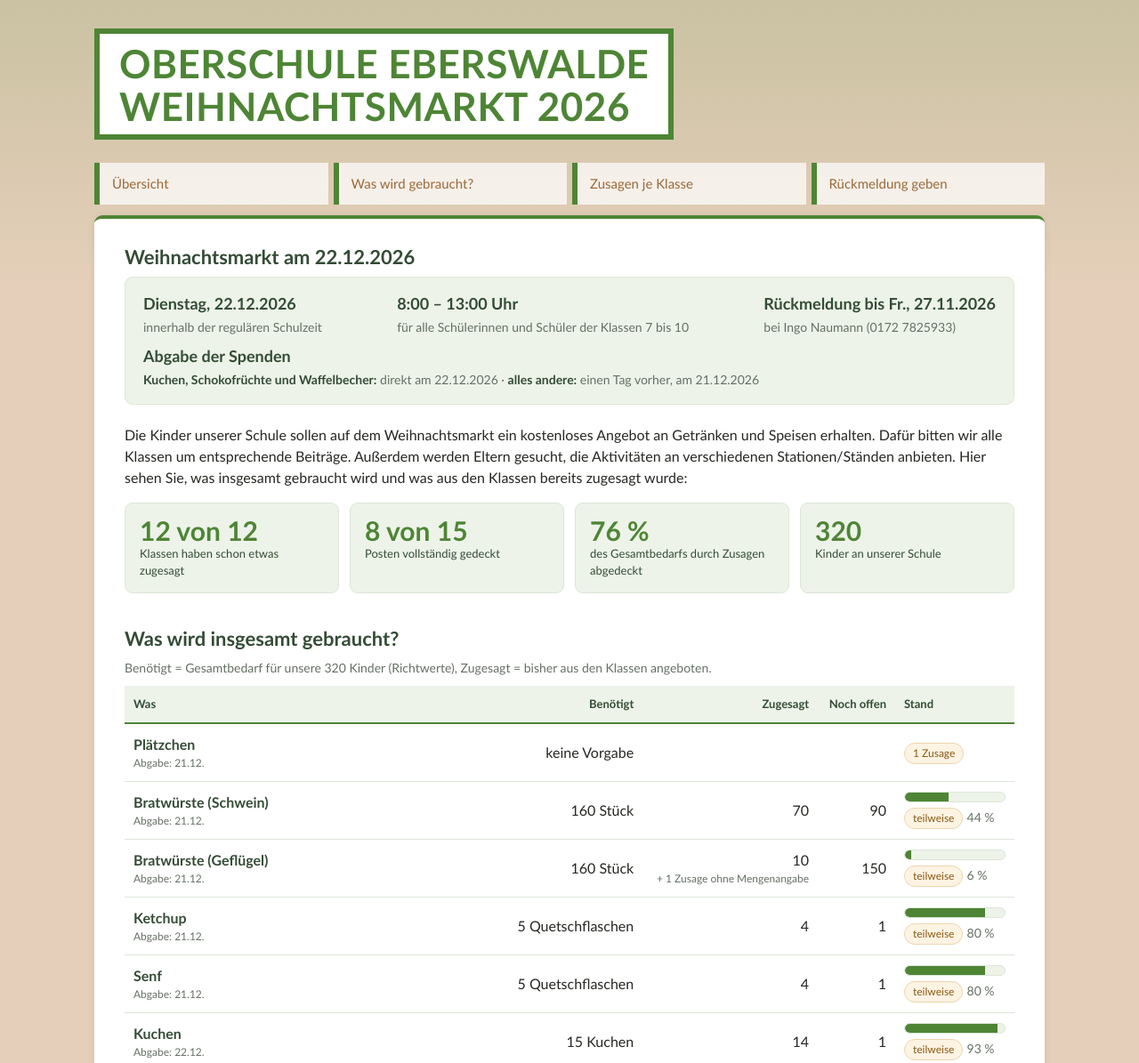
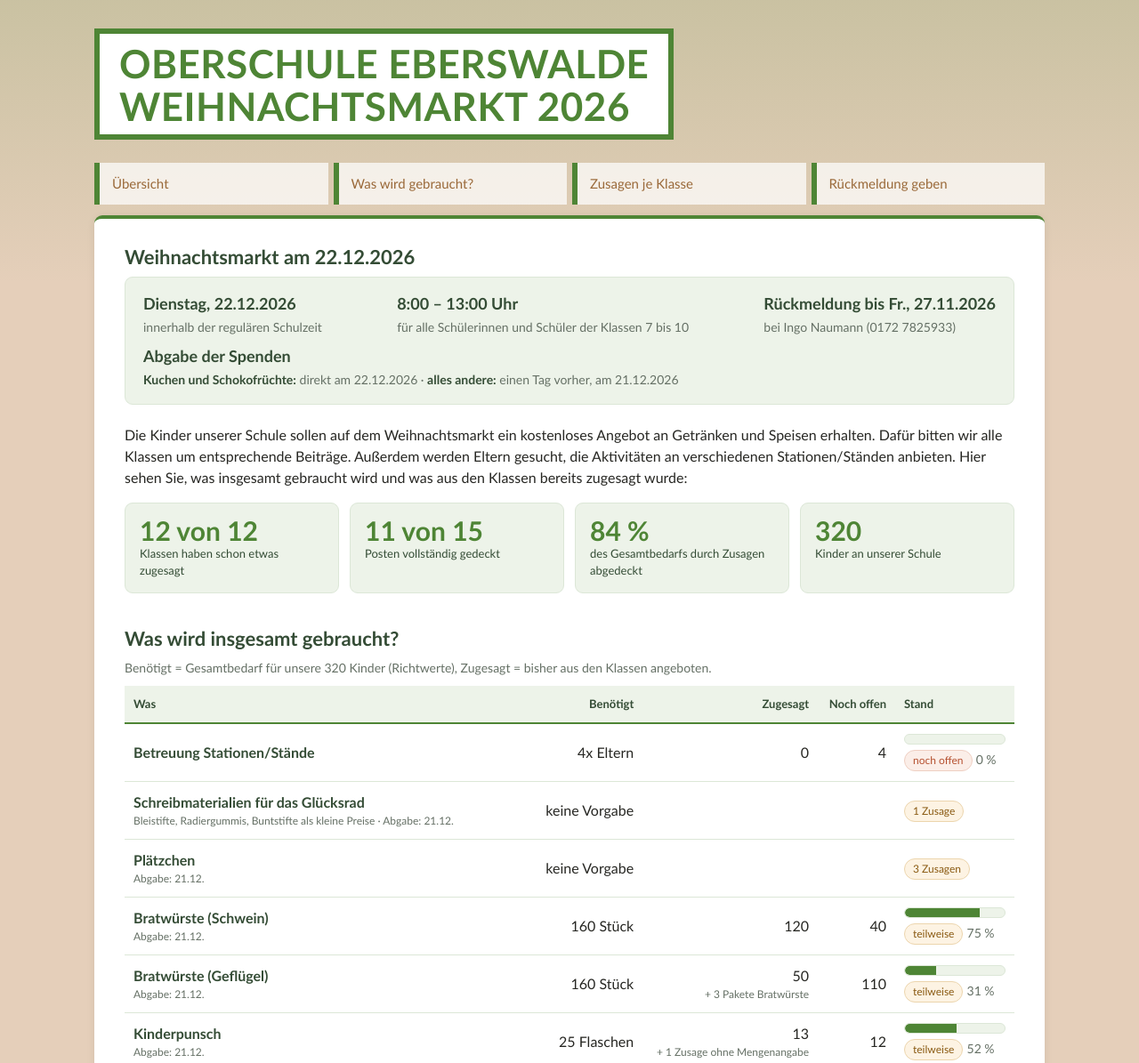
Before and after one commit to Ingo-Naumann/oberschule-eberswalde, a plain HTML site: page index.html in a window 1280 px wide. Shown: the top 1195 px of the page at 89% size. Drawn offline with Linux system fonts and the light colour scheme.

Commit message:
Add files via upload

```diff
--- a/index.html
+++ b/index.html
@@ -252,7 +252,7 @@
         <div><b>Dienstag, 22.12.2026</b><br><span class="muted">innerhalb der regulären Schulzeit</span></div>
         <div><b>8:00 – 13:00 Uhr</b><br><span class="muted">für alle Schülerinnen und Schüler der Klassen 7 bis 10</span></div>
         <div><b>Rückmeldung bis Fr., 27.11.2026</b><br><span class="muted">bei Ingo Naumann (0172 7825933)</span></div>
-        <div><b>Abgabe der Spenden</b><br><span class="muted"><b>Kuchen, Schokofrüchte und Waffelbecher:</b> direkt am 22.12.2026 · <b>alles andere:</b> einen Tag vorher, am 21.12.2026</span></div>
+        <div><b>Abgabe der Spenden</b><br><span class="muted"><b>Kuchen und Schokofrüchte:</b> direkt am 22.12.2026 · <b>alles andere:</b> einen Tag vorher, am 21.12.2026</span></div>
       </div>
       <p class="lead">Die Kinder unserer Schule sollen auf dem Weihnachtsmarkt ein kostenloses Angebot an Getränken und Speisen erhalten. Dafür bitten wir alle Klassen um entsprechende Beiträge. Außerdem werden Eltern gesucht, die Aktivitäten an verschiedenen Stationen/Ständen anbieten. Hier sehen Sie, was insgesamt gebraucht wird und was aus den Klassen bereits zugesagt wurde:</p>
 
@@ -312,7 +312,7 @@
    ===================================================================== */
 
 // Stand der Liste (Datum und Uhrzeit bei Änderungen anpassen)
-const STAND = "23.11.2026, 19:21 Uhr";
+const STAND = "23.11.2026, 21:46 Uhr";
 
 const KINDER = 320;   // Anzahl Kinder an der Schule
 
@@ -324,25 +324,24 @@ const KINDER = 320;   // Anzahl Kinder an der Schule
    abgabe   = Abgabetermin (Standard: 21.12.; Kuchen 22.12.; null = entfällt)
    ANNAHMEN: Die Richtwerte sind Schätzungen und bitte anpassen! */
 const BEDARF = [
+  { key:"Betreuung Stationen/Stände", einheit:"Eltern|Eltern", mal:true, soll:4, abgabe:null },
+  { key:"Schreibmaterialien für das Glücksrad", einheit:"", soll:null, regel:"Bleistifte, Radiergummis, Buntstifte als kleine Preise" },
   { key:"Plätzchen",         einheit:"Dose/Tüte|Dosen/Tüten", soll:null },
   { key:"Bratwürste (Schwein)", einheit:"Stück|Stück",    soll:160 },
-  { key:"Bratwürste (Geflügel)",  einheit:"Stück|Stück",       soll:160 },
+  { key:"Bratwürste (Geflügel)",  einheit:"Stück|Stück",       soll:160, extra:"+ 3 Pakete Bratwürste" },
+  { key:"Kinderpunsch",      einheit:"Flasche|Flaschen",  soll:25 },
   { key:"Ketchup",           einheit:"Quetschflasche|Quetschflaschen",  soll:5 },
   { key:"Senf",              einheit:"Quetschflasche|Quetschflaschen",  soll:5 },
   { key:"Kuchen",            einheit:"Kuchen|Kuchen",     soll:15, abgabe:"22.12." },
-  { key:"Kinderpunsch",      einheit:"Flasche|Flaschen",  soll:25 },
   { key:"Waffelteig",        einheit:"Liter|Liter",       soll:30 },
   { key:"Milch",             einheit:"Liter|Liter",       soll:16, regel:"für Kakao" },
   { key:"Kakaopulver",       einheit:"Packung 400/500g|Packungen 400/500g", soll:2 },
   { key:"Pappbecher",        einheit:"Stück|Stück",       soll:350 },
   { key:"Pappteller",        einheit:"Stück|Stück",       soll:350 },
-  { key:"Schreibmaterialien für das Glücksrad", einheit:"", soll:null, regel:"Bleistifte, Radiergummis, Buntstifte als kleine Preise" },
-  { key:"Betreuung Stationen/Stände", einheit:"Eltern|Eltern", mal:true, soll:4, abgabe:null },
   { key:"Betreuung Bastelstation", einheit:"Eltern|Eltern", mal:true, soll:3, abgabe:null },
   { key:"Betreuung Kuchenstand", einheit:"Eltern|Eltern", mal:true, soll:1, abgabe:null },
   { key:"Glühweinkocher",    einheit:"Gerät|Geräte",      soll:1 },
   { key:"Schokofrüchte",     einheit:"Portion|Portionen", soll:null, abgabe:"22.12." },
-  { key:"Waffelbecher", einheit:"", soll:null, abgabe:"22.12." },
   { key:"Zuckerstangen",     einheit:"",                  soll:null },
 ];
 BEDARF.forEach(b=>{ if(b.soll===undefined) b.soll = Math.ceil(KINDER*b.proKind - 1e-9); });
@@ -353,14 +352,15 @@ BEDARF.forEach(b=>{ if(b.soll===undefined) b.soll = Math.ceil(KINDER*b.proKind -
    menge  = Zahl, oder null wenn keine Menge genannt wurde
    notiz  = optionaler Zusatz (z. B. "3–4 Flaschen") */
 const ZUSAGEN = [
-  { klasse:"7a",  key:"Waffelbecher", menge:null },
-  { klasse:"7a",  key:"Zuckerstangen",          menge:null },
+  { klasse:"7a",  key:"Kuchen",                 menge:1 },
+  { klasse:"7a",  key:"Zuckerstangen",          menge:null, stumm:true },
   { klasse:"7a",  key:"Betreuung Bastelstation",  menge:1 },
   { klasse:"7a",  key:"Milch",                  menge:4 },
   { klasse:"7a",  key:"Ketchup",                menge:1 },
   { klasse:"7a",  key:"Senf",                   menge:1 },
   { klasse:"7a",  key:"Bratwürste (Geflügel)",   menge:10 },
   { klasse:"7a",  key:"Bratwürste (Schwein)",   menge:10 },
+  { klasse:"7a",  key:"Kinderpunsch",           menge:5 },
 
   { klasse:"7b",  key:"Ketchup",                menge:1 },
   { klasse:"7b",  key:"Senf",                   menge:1 },
@@ -377,12 +377,17 @@ const ZUSAGEN = [
   { klasse:"8b",  key:"Kuchen",                 menge:2 },
   { klasse:"8b",  key:"Betreuung Bastelstation",  menge:1 },
   { klasse:"8b",  key:"Glühweinkocher",         menge:1 },
+  { klasse:"8b",  key:"Bratwürste (Schwein)",   menge:50 },
+  { klasse:"8b",  key:"Ketchup",                menge:2 },
+  { klasse:"8b",  key:"Senf",                   menge:2 },
 
   { klasse:"8c",  key:"Bratwürste (Schwein)",   menge:20 },
   { klasse:"8c",  key:"Kuchen",                 menge:1 },
-  { klasse:"8c",  key:"Plätzchen",              menge:null, stumm:true },
+  { klasse:"8c",  key:"Plätzchen",              menge:null, stumm:true, anzeige:"1× Plätzchen" },
 
   { klasse:"9a",  key:"Kuchen",                 menge:3 },
+  { klasse:"9a",  key:"Bratwürste (Geflügel)",  menge:20 },
+  { klasse:"9a",  key:"Plätzchen",              menge:null, stumm:true, anzeige:"2× Plätzchen", zusagen:2 },
   { klasse:"9b",  key:"Kuchen",                 menge:3 },
   { klasse:"9c",  key:"Pappteller",             menge:350 },
   { klasse:"9c",  key:"Pappbecher",             menge:350 },
@@ -392,6 +397,7 @@ const ZUSAGEN = [
   { klasse:"10a", key:"Kinderpunsch",           menge:3 },
   { klasse:"10a", key:"Betreuung Kuchenstand",  menge:1 },
   { klasse:"10a", key:"Bratwürste (Geflügel)",   menge:null, stumm:true, anzeige:"3 Pakete Bratwürste (Geflügel)" },
+  { klasse:"10a", key:"Bratwürste (Geflügel)",   menge:20 },
 
   { klasse:"10b", key:"Kuchen",                 menge:3 },
   { klasse:"10b", key:"Kinderpunsch",           menge:null },
@@ -402,6 +408,7 @@ const ZUSAGEN = [
   { klasse:"10c", key:"Milch",                  menge:10 },
   { klasse:"10c", key:"Ketchup",                menge:2 },
   { klasse:"10c", key:"Senf",                   menge:2 },
+  { klasse:"10c", key:"Schreibmaterialien für das Glücksrad", menge:null, stumm:true, anzeige:"1× Preise für das Glücksrad" },
 ];
 
 /* =====================================================================
@@ -441,8 +448,9 @@ document.getElementById("bedarf-body").innerHTML = rows.map(r=>{
   const ab = r.abgabe===null ? "" : `Abgabe: ${r.abgabe||"21.12."}`;
   const sub = (r.regel||ab) ? `<small>${[r.regel?esc(r.regel):"", ab].filter(Boolean).join(" · ")}</small>` : "";
   if(r.soll==null){
-    const t = r.z.length
-      ? `<span class="tag part">${r.z.length} Zusage${r.z.length>1?"n":""}</span>`
+    const nz = r.z.reduce((a,x)=>a+(x.zusagen||1),0);
+    const t = nz
+      ? `<span class="tag part">${nz} Zusage${nz>1?"n":""}</span>`
       : "";
     return `<tr><td class="item">${esc(r.key)}${sub}</td><td class="num" data-label="Benötigt">keine Vorgabe</td>
       <td class="num${r.summe?"":" hide-m"}" data-label="Zugesagt">${r.summe?fmt(r.summe)+eu(r.summe):""}</td><td class="num hide-m"></td>
@@ -454,7 +462,7 @@ document.getElementById("bedarf-body").innerHTML = rows.map(r=>{
   if(r.summe>=r.soll) tag = `<span class="tag done">gedeckt</span>`;
   else if(r.summe>0 || r.ohneMenge) tag = `<span class="tag part">teilweise</span>`;
   else tag = `<span class="tag open">noch offen</span>`;
-  const extra = r.ohneMenge ? `<small>+ ${r.ohneMenge} Zusage${r.ohneMenge>1?"n":""} ohne Mengenangabe</small>` : "";
+  const extra = r.extra ? `<small>${esc(r.extra)}</small>` : (r.ohneMenge ? `<small>+ ${r.ohneMenge} Zusage${r.ohneMenge>1?"n":""} ohne Mengenangabe</small>` : "");
   return `<tr>
     <td class="item">${esc(r.key)}${sub}</td>
     <td class="num" data-label="Benötigt">${r.mal ? fmt(r.soll)+"x "+esc(unit(r.einheit,r.soll)) : fmt(r.soll)+eu(r.soll)}</td>
```
